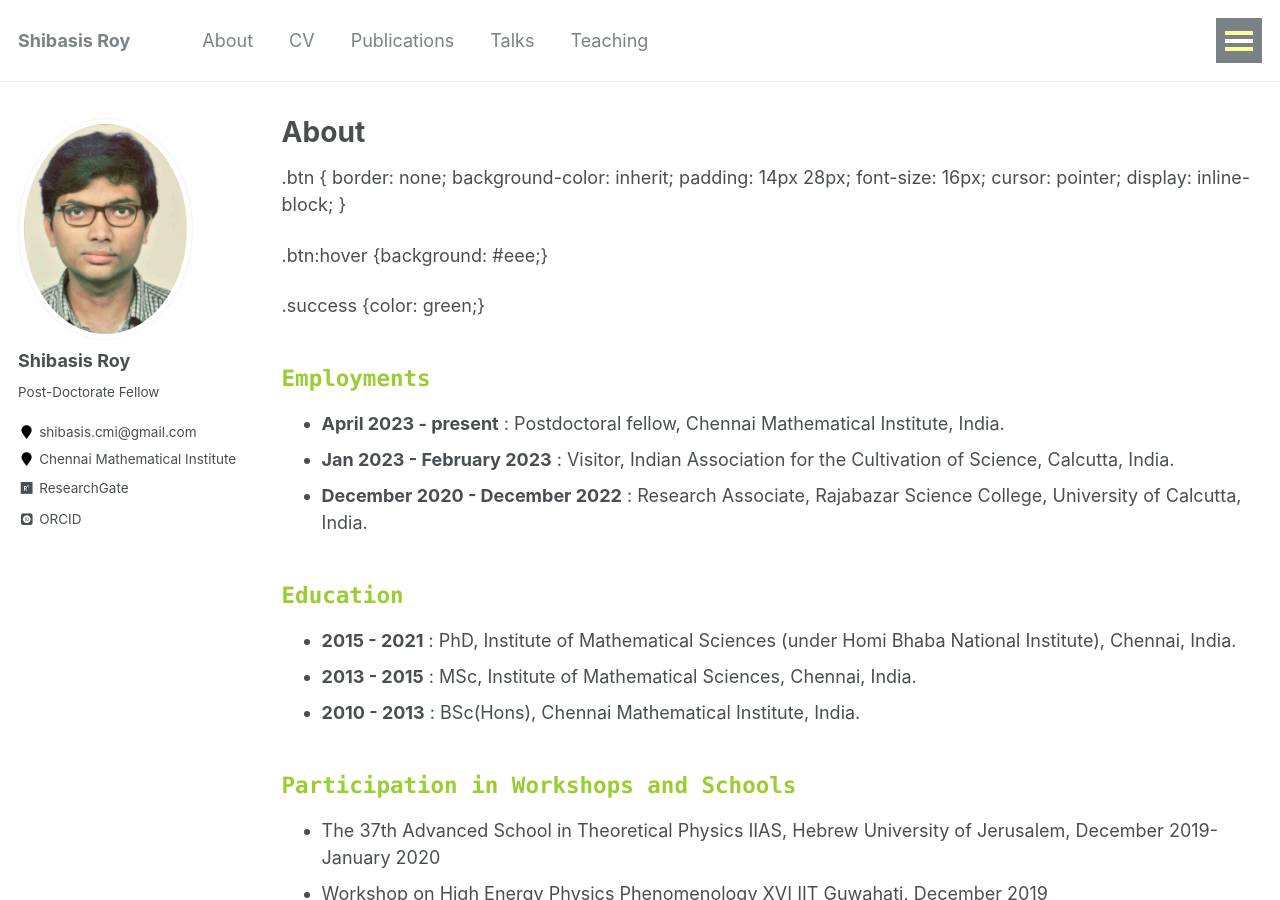
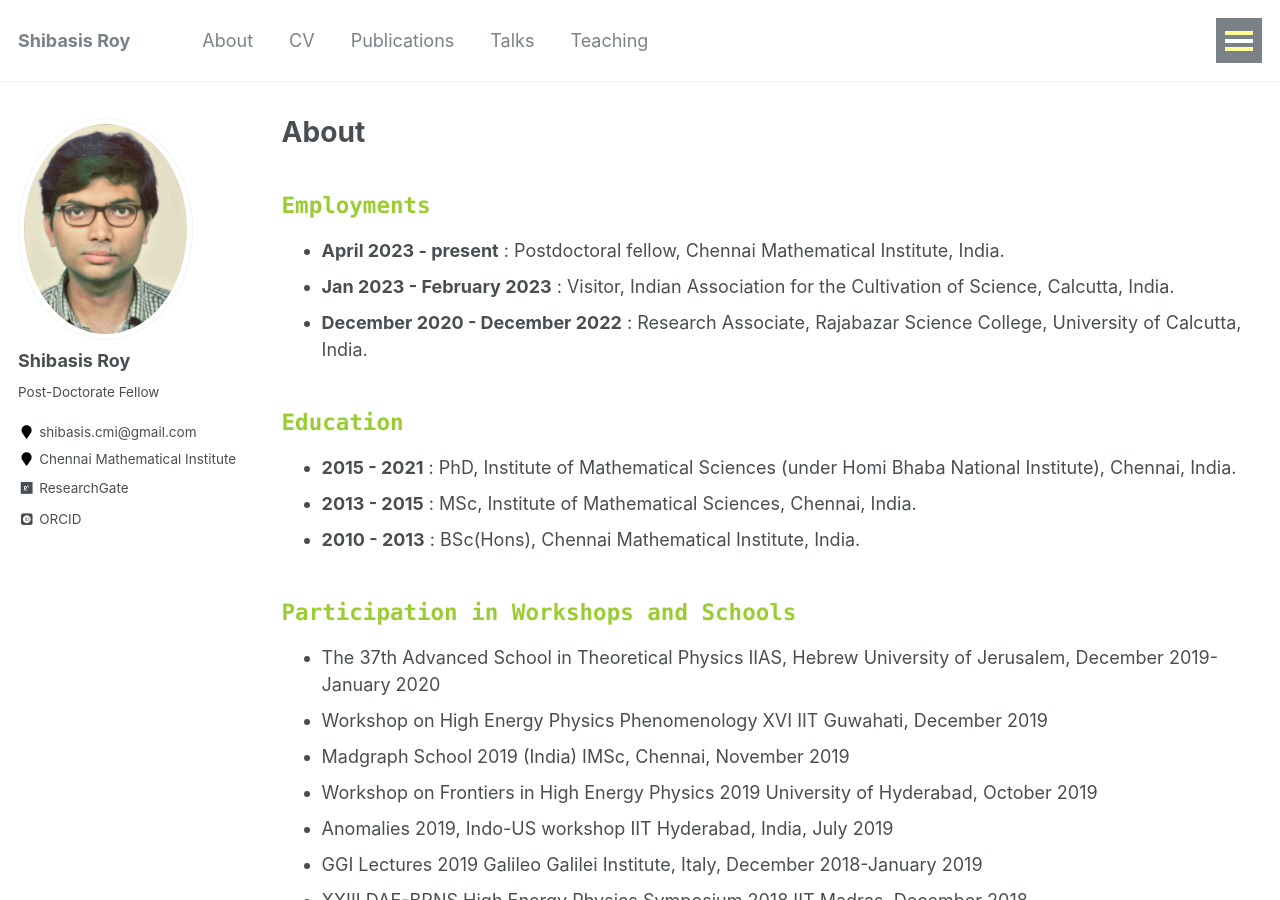
Before and after one commit to shibasisr/shibasisr.github.io, a Jekyll site: the page built from _pages/about.md, in a window 1280 px wide and 900 px high. Built offline with Jekyll 4.4.1, drawn with Linux system fonts in a browser that asks for light colours; some web fonts are replaced; a script bundle is joined from its source files by our own code; library files that are not in the unit come from our copies.

Commit message:
Update about.md

```diff
--- a/_pages/about.md
+++ b/_pages/about.md
@@ -7,18 +7,6 @@ author_profile: true
 
 {% include base_path %}
 
-.btn {
-  border: none;
-  background-color: inherit;
-  padding: 14px 28px;
-  font-size: 16px;
-  cursor: pointer;
-  display: inline-block;
-}
-
-.btn:hover {background: #eee;}
-
-.success {color: green;}
 
 ## <code style="color : Yellowgreen">Employments</code>
 
```
